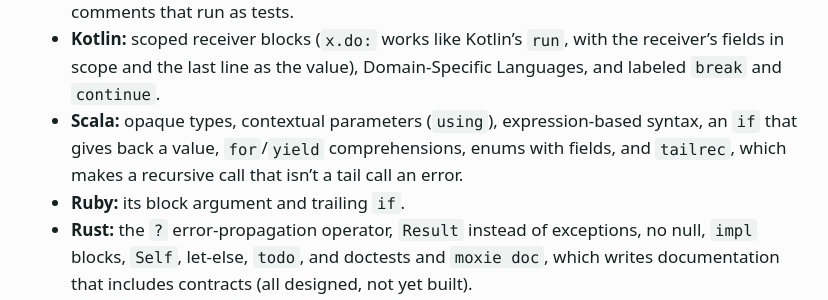
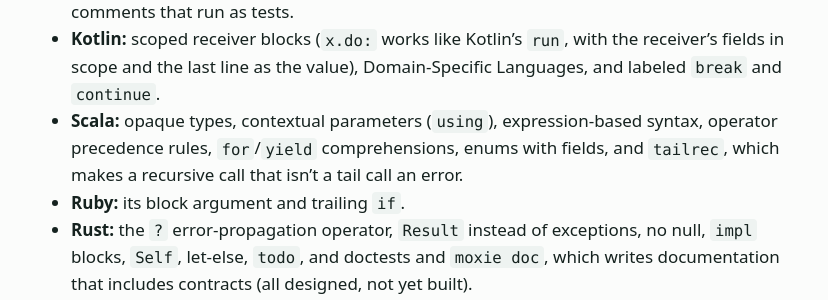
Before and after one commit to slconverse1/moxie, a Jekyll site: the page built from docs/index.md, in a window 1280 px wide and 900 px high, scrolled down 2096 px. Shown: the part 151-451 px from the top of the window, without its empty margins (225-1053 px from the left). Built offline with Jekyll 4.4.1, drawn with Linux system fonts in a browser that asks for light colours.

Commit message:
Intro: Scala debt lists operator precedence rules
Co-Authored-By: Claude Sonnet 5.5 <noreply@anthropic.com>
Claude-Session: https://claude.ai/code/session_01XCzUchPRZuBnrDtgjNTTye

```diff
--- a/docs/index.md
+++ b/docs/index.md
@@ -58,7 +58,7 @@ Moxie's elegance rests on an enormous architectural debt owed to the pioneering
 - **Go:** interfaces, goroutines, channels, and `select`, and `moxie fmt`, a formatter with no layout options, in the spirit of `gofmt` (it fixes indentation, blank lines, and operator spacing; it does not rewrap long lines).
 - **Python:** clean, human-readable visual spacing (indentation opens blocks), `and`/`or`/`not`, `x in s`, slicing with ranges, and (designed, not yet built) doctests, examples in doc comments that run as tests.
 - **Kotlin:** scoped receiver blocks (`x.do:` works like Kotlin's `run`, with the receiver's fields in scope and the last line as the value), Domain-Specific Languages, and labeled `break` and `continue`.
-- **Scala:** opaque types, contextual parameters (`using`), expression-based syntax, an `if` that gives back a value, `for`/`yield` comprehensions, enums with fields, and `tailrec`, which makes a recursive call that isn't a tail call an error.
+- **Scala:** opaque types, contextual parameters (`using`), expression-based syntax, operator precedence rules, `for`/`yield` comprehensions, enums with fields, and `tailrec`, which makes a recursive call that isn't a tail call an error.
 - **Ruby:** its block argument and trailing `if`.
 - **Rust:** the `?` error-propagation operator, `Result` instead of exceptions, no null, `impl` blocks, `Self`, let-else, `todo`, and doctests and `moxie doc`, which writes documentation that includes contracts (all designed, not yet built).
 - **Clojure:** lock-free state through Atoms and `swap`, and `cond`.
```
Also changed, not shown: docs/gc/index.md (+1 -1 lines).
